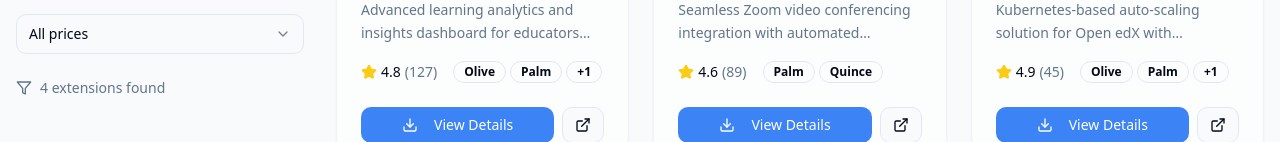
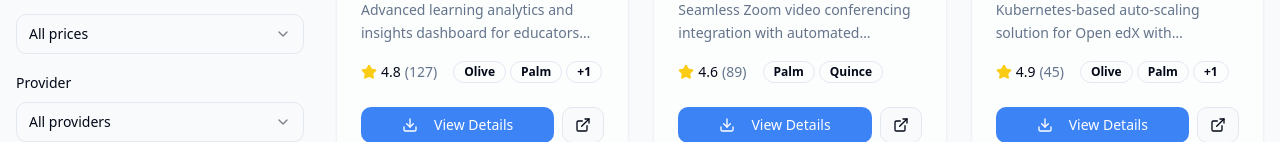
Before and after one commit to juancamilom/openedx-discover, a React (Vite) app: page / in a window 1280 px wide. Shown: the part 810-952 px from the top of the page. Built offline with nearby package versions, Linux system fonts and the light colour scheme.

Commit message:
Add provider filter
Add a filter for provider/maintainer to the existing filter options.

```diff
--- a/src/components/FilterBar.tsx
+++ b/src/components/FilterBar.tsx
@@ -23,6 +23,7 @@ const typeOptions = [
 ];
 const compatibilityOptions = ["olive", "palm", "quince"];
 const licenseOptions = ["MIT", "Apache-2.0", "AGPL-3.0", "GPL-3.0", "BSD-3-Clause"];
+const providerOptions = ["edX", "OpenCraft", "Raccoon Gang", "Appsembler", "eduNEXT"];
 
 export function FilterBar({ filters, onFilterChange, onClearFilters, resultCount }: FilterBarProps) {
   const hasActiveFilters = Object.values(filters).some(value => value && value !== "all");
@@ -95,6 +96,23 @@ export function FilterBar({ filters, onFilterChange, onClearFilters, resultCount
             </SelectContent>
           </Select>
         </div>
+
+        <div className="space-y-2">
+          <label className="text-sm font-medium text-foreground">Provider</label>
+          <Select value={filters.provider} onValueChange={(value) => onFilterChange("provider", value)}>
+            <SelectTrigger>
+              <SelectValue placeholder="All providers" />
+            </SelectTrigger>
+            <SelectContent>
+              <SelectItem value="all">All providers</SelectItem>
+              {providerOptions.map((provider) => (
+                <SelectItem key={provider} value={provider}>
+                  {provider}
+                </SelectItem>
+              ))}
+            </SelectContent>
+          </Select>
+        </div>
       </div>
 
       {/* Results and Clear Filters */}
--- a/src/pages/Index.tsx
+++ b/src/pages/Index.tsx
@@ -20,6 +20,7 @@ const Index = () => {
     compatibility: "all",
     license: "all",
     price: "all",
+    provider: "all",
   });
 
   useEffect(() => {
@@ -70,6 +71,11 @@ const Index = () => {
         return false;
       }
 
+      // Provider filter
+      if (filters.provider !== "all" && extension.provider.name !== filters.provider) {
+        return false;
+      }
+
       return true;
     });
   }, [extensions, filters]);
@@ -92,6 +98,7 @@ const Index = () => {
       compatibility: "all",
       license: "all",
       price: "all",
+      provider: "all",
     });
     setCurrentPage(1);
   };
--- a/src/types/extension.ts
+++ b/src/types/extension.ts
@@ -30,4 +30,5 @@ export interface FilterOptions {
   compatibility: string;
   license: string;
   price: string;
+  provider: string;
 }
```
